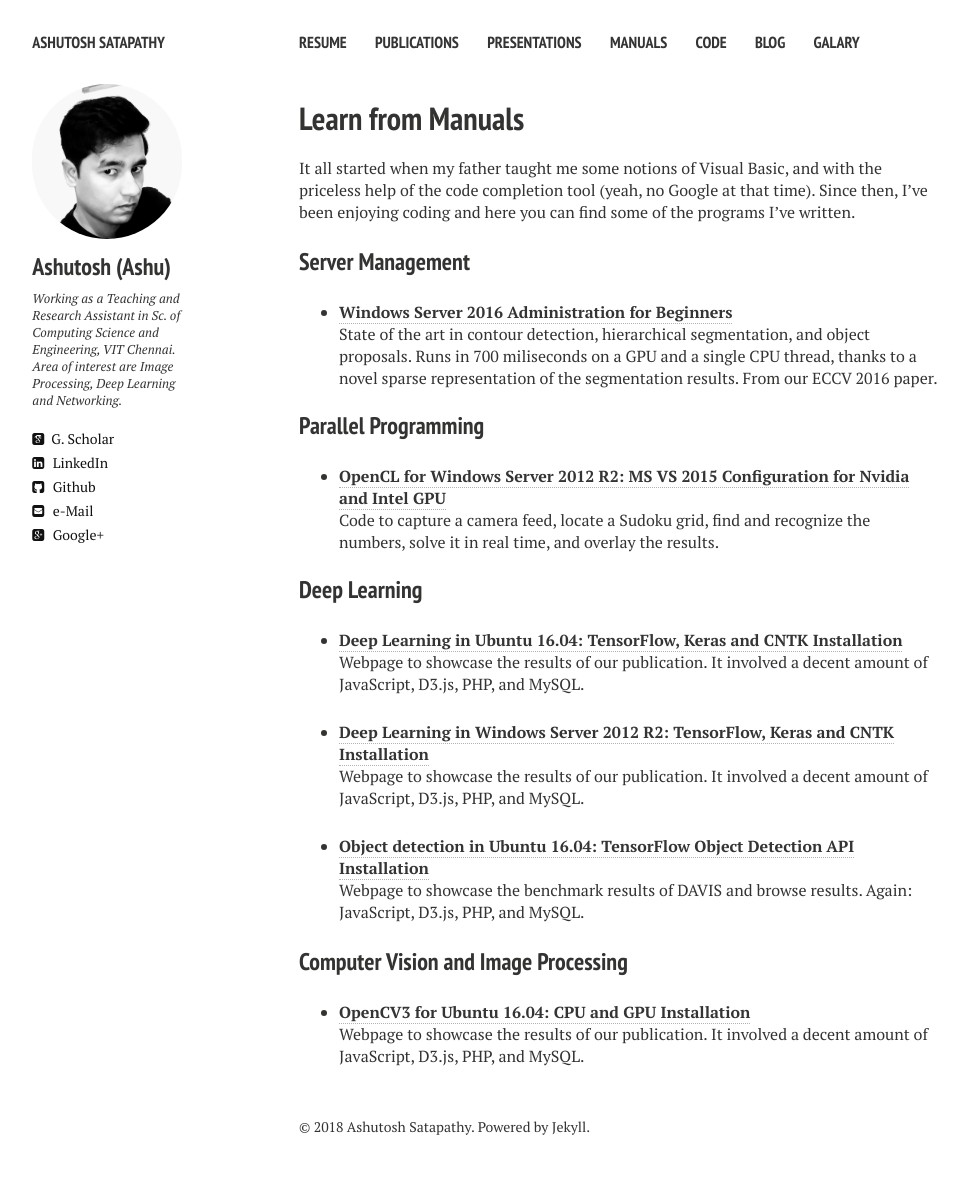
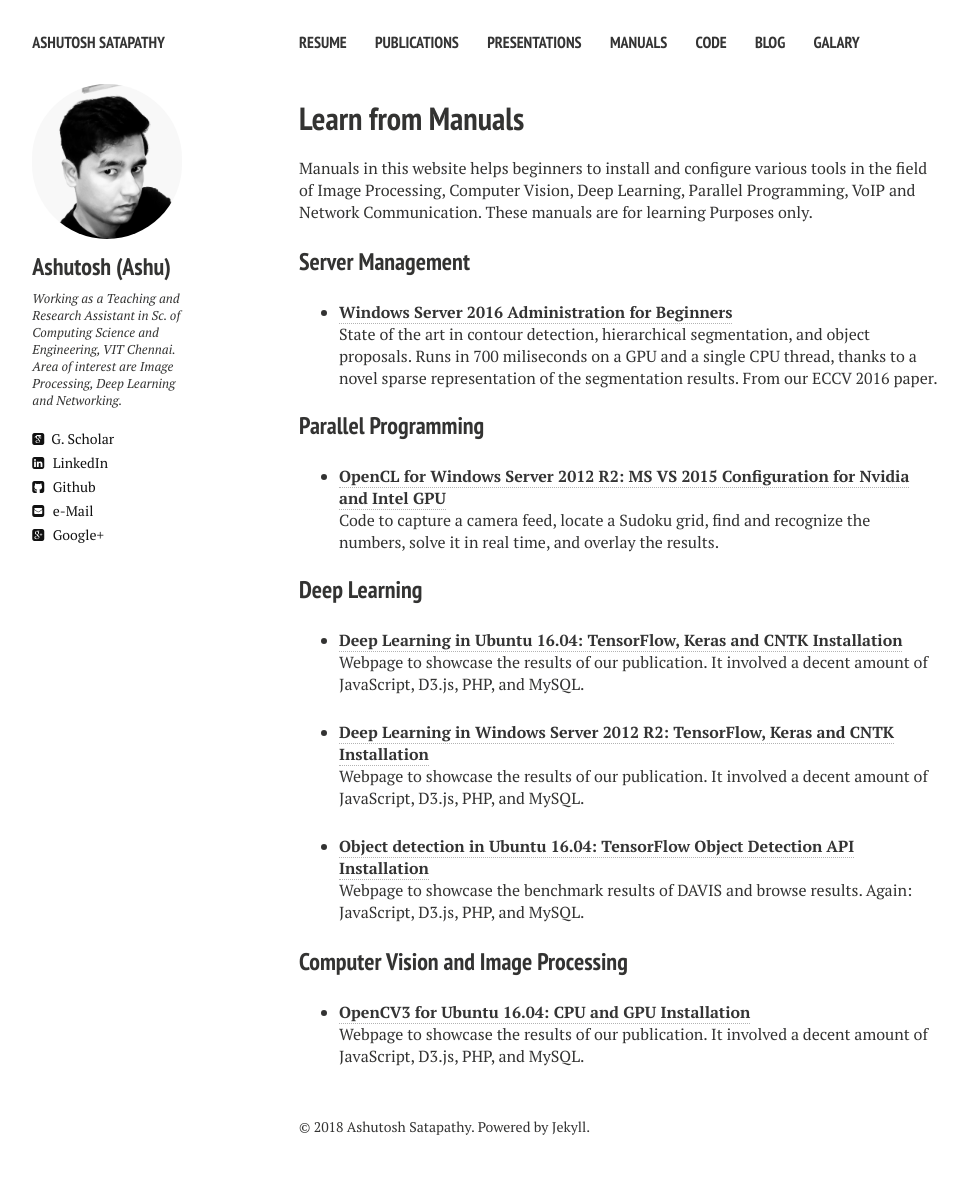
Before and after one commit to ashutoshsatapathy1990/ashutoshsatapathy1990.github.io, a Jekyll site: the page built from manuals.md, in a window 1280 px wide. Shown: the whole page, without its empty margins (21-988 px from the left). Built offline with Jekyll 4.4.1, drawn with Linux system fonts in a browser that asks for light colours; nearby versions of some CDN libraries.

Commit message:
Update manuals.md

```diff
--- a/manuals.md
+++ b/manuals.md
@@ -8,7 +8,7 @@ comments: false
 ---
 
 
-It all started when my father taught me some notions of Visual Basic, and with the priceless help of the code completion tool (yeah, no Google at that time). Since then, I've been enjoying coding and here you can find some of the programs I've written.
+Manuals in this website helps beginners to install and configure various tools in the field of Image Processing, Computer Vision, Deep Learning, Parallel Programming, VoIP and Network Communication. These manuals are for learning Purposes only.
 
 ### Server Management
 
```
